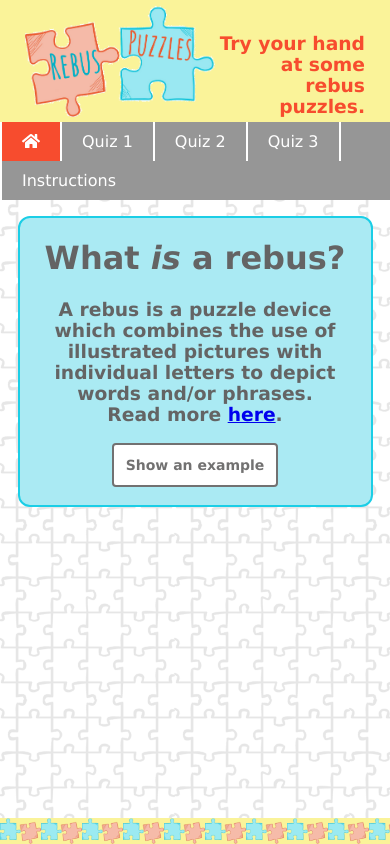
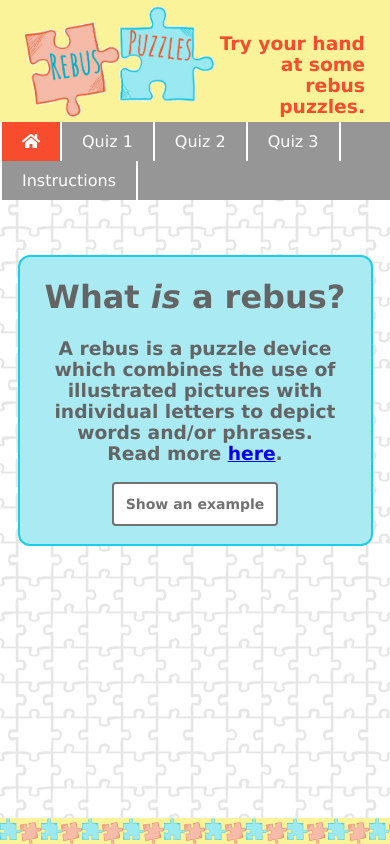
Before and after one commit to jillBreau/rebus, a React (Create React App) app: page / in a window 390 px wide. Built offline with nearby package versions, Linux system fonts and the light colour scheme.

Commit message:
submit on enter, mobile fixes, add possible answers

```diff
--- a/src/App.css
+++ b/src/App.css
@@ -86,6 +86,10 @@ a:last-child button {
   border-right: solid 2px;
 }
 
+#instructionsButton {
+  border-right: solid 2px;
+}
+
 .navBarButtons .activeLink button {
   background-color: rgb(247, 76, 46);
 }
@@ -105,7 +109,7 @@ a:last-child button {
   background-color: rgb(255, 181, 159);
   display: flex;
   flex-direction: column;
-  flex-grow: 1;
+  height: 100%;
   }
 }
 
@@ -115,7 +119,7 @@ a:last-child button {
     background-color: rgb(255, 181, 159);
     display: flex;
     flex-direction: column;
-    flex-grow: 1;
+    height: 100%;
   }
 }
 
@@ -131,6 +135,7 @@ a:last-child button {
   flex-grow: 40;
 }
 
+@media screen and (orientation: landscape) {
   .contentContainer {
     margin-top: 216px;
     margin-bottom: 80px;
@@ -138,6 +143,18 @@ a:last-child button {
     display: flex;
     flex-direction: column;
     align-items: center;
+  }
+}
+
+@media screen and (orientation: portrait) {
+  .contentContainer {
+    margin-top: 255px;
+    margin-bottom: 80px;
+    text-align: center;
+    display: flex;
+    flex-direction: column;
+    align-items: center;
+  }
 }
 
 @media screen and (orientation: landscape) {
--- a/src/components/Questions.js
+++ b/src/components/Questions.js
@@ -115,7 +115,9 @@ class Questions extends React.Component {
       {
         (!submitted && !giveUp && !quizComplete) &&
         <div className="parallelInput">
-          <input type="text" id="answer" name="answer" placeholder="Your answer"></input>
+          <form onSubmit={() => this.checkAnswer()}>
+            <input type="text" id="answer" name="answer" placeholder="Your answer"></input>
+          </form>
           <button className="styledButton" onClick={() => this.checkAnswer()}>Submit</button>
         </div>
       }
--- a/src/routes/Quizzes/Quiz2.js
+++ b/src/routes/Quizzes/Quiz2.js
@@ -61,7 +61,7 @@ const questions = [
     src: q_6,
     alt: 'The word "YOU" horizontally. Beside it, the word "JUST" vertically. Beside that, the word "ME" horizontally.',
     correct: 'Just between you and me',
-    possibilities: ['justbetweenyouandme']
+    possibilities: ['justbetweenyouandme', 'justbetweenyou&me', 'justbetweenyou+me']
   },
   {
     src: q_7,
--- a/src/routes/Quizzes/Quiz3.js
+++ b/src/routes/Quizzes/Quiz3.js
@@ -25,7 +25,7 @@ const questions = [
     src: q_2,
     alt: '"B10" written in half blue font on the top, half black font on the bottom.',
     correct: 'Beaten black and blue',
-    possibilities: ['beatenblackandblue']
+    possibilities: ['beatenblackandblue', 'beatenblack&blue', 'beatenblack+blue']
   },
   {
     src: q_3,
```
Lines whose indentation alone changed are shown as unchanged.
